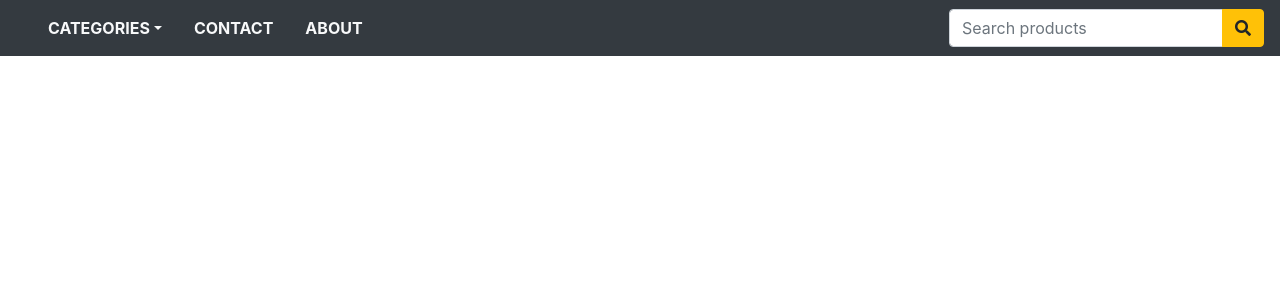
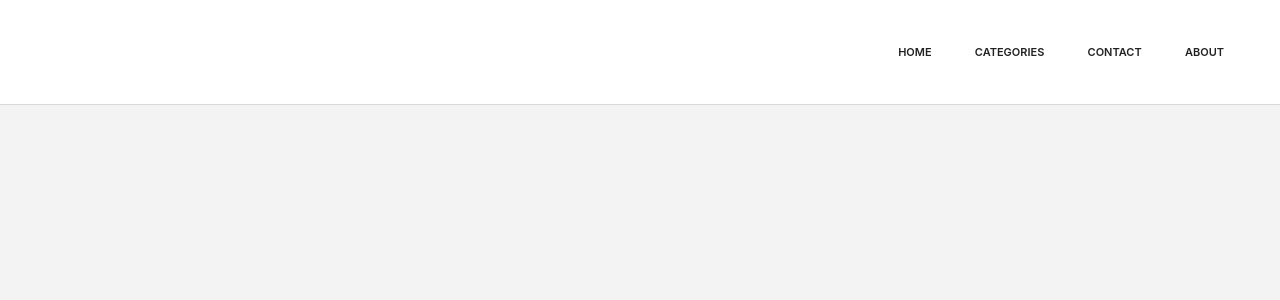
Before and after one commit to CrimsonMckay/Ecommerce, a Django app: template store/templates/base.html in a window 1280 px wide. Shown: the top 300 px of the page. Run offline with Django 3.2, Linux system fonts and the light colour scheme; the template is opened without the code that fills it, so the values that code supplies are empty; parts of the project's set-up code (start-up, migrations or seed data) failed here and were passed over; some libraries are stand-ins or nearby versions.

Commit message:
ecommerce product added

```diff
--- /dev/null
+++ b/store/static/css/base.css
@@ -0,0 +1,71 @@
+body {
+    background: #f3f3f3;
+}
+
+.Navbar1 {
+    width: 100%;
+    padding: 22px 36px;
+    grid-auto-columns: 1fr;
+    gap: 30px 36px;
+    grid-template-columns: 1fr 1fr 1fr 1fr 1fr 1fr 1fr 1fr 1fr 1fr 1fr 1fr;
+    grid-template-rows: auto;
+    border-bottom: 1px solid rgba(0, 0, 0, 0.15);
+    background-color: white;
+    font-size: 12px;
+    line-height: 20px;
+    font-weight: 500;
+    z-index: 100;
+    text-transform: uppercase
+}
+
+.Nav1Wrap {
+    display: flex;
+    flex-direction: row;
+    justify-content: space-between;
+    align-items: center;
+    grid-auto-columns: 1fr;
+    gap: 0px 36px;
+    grid-template-columns: 1fr 1fr;
+    grid-template-rows: auto;
+}
+
+.Nav1MenuWrap {
+    display: flex;
+    justify-content: flex-end;
+    align-items: center;
+    flex: 1 1 0%;
+}
+
+.NavLink {
+    margin-right: 10px;
+    margin-left: 10px;
+    padding: 0px;
+    font-size: 11px;
+    font-weight: 600;
+    position: relative;
+    display: inline-block;
+    vertical-align: top;
+    text-decoration: none;
+    color: #222222;
+    padding: 20px;
+    text-align: left;
+    margin-left: auto;
+    margin-right: auto;
+}
+
+.Brand {
+    display: flex;
+    flex-direction: row;
+    justify-content: start;
+    align-items: stretch;
+    padding-left: 0px;
+    position: relative;
+    float: left;
+    text-decoration: none;
+    color: #333333;
+}
+
+.wrapper.m0-100 {
+    padding-top: 0px;
+    padding-bottom: 100px;
+}
--- a/store/templates/base.html
+++ b/store/templates/base.html
@@ -1,5 +1,4 @@
-
-
+{% load static %}
 <!doctype html>
 <html lang="en">
   <head>
@@ -16,6 +15,7 @@
       integrity="sha384-Bfad6CLCknfcloXFOyFnlgtENryhrpZCe29RTifKEixXQZ38WheV+i/6YWSzkz3V"
       crossorigin="anonymous"
     />
+    <link rel="stylesheet" href="{% static 'css/base.css' %}">
     <title>{% block title %} {% endblock %}</title>
   </head>
   <body>
@@ -23,40 +23,30 @@
 <a href="{% url 'home' %}">Home</a> |
 <a href="{% url 'about' %}">About</a><i class="fad fa-bags-shopping"></i>
 </header> {% endcomment %}
-<nav class="navbar navbar-expand-md navbar-light bg-dark">
+<nav class="Navbar1" class="Active Nav1" >
 
-<a href="#" class="navbar-brand"><i class="fas fa-bags-shopping text-warning fa-2x"></i></a>
-<button type="button" class="navbar-toggler bg-light" data-toggle="collapse"
-data-target="#nav"><span class="navbar-toggler-icon"></span></button>
-<div class="collapse navbar-collapse justify-content-between " id="nav" >
-<ul class="navbar-nav">
-<li class="nav-item dropdown"><a class="nav-link text-light text-uppercase font-weight-bold px-3 dropdown-toggle"
-href="" data-toggle="dropdown">Categories</a>
-<div  class="dropdown-menu" >
-<a class="dropdown-item" href="">Category 1</a>
-<a class="dropdown-item" href="">Category 2</a>
-<a class="dropdown-item" href="">Category 3</a>
-<a class="dropdown-item" href="">Category 4</a>
-<a class="dropdown-item" href="">Category 5</a>
-</div>
-</li>
-<li class="nav-item"><a class="nav-link text-light text-uppercase font-weight-bold px-3" href="">Contact</a></li>
-<li class="nav-item"><a class="nav-link text-light text-uppercase font-weight-bold px-3" href="">About</a></li>
-</ul>
-<form class="form-inline ml-3">
-<div class="input-group">
-    <input type="search" placeholder="Search products" id="form1" class="form-control" />
-  <div class="input-group-append">
-<button class="btn btn-warning" type="button" class="btn btn-primary">
-    <i class="fas fa-search"></i>
-  </button>
-  </div>
-  </div>
+ <div class="Nav1Wrap">
 
-</form>
-</div>
+ <div class="Nav1MenuWrap">
+ <div class="Nav1Menu">
+ <a href="#" class="NavLink">home</a>
+  <a href="#" class="NavLink">Categories</a>
+   <a href="#" class="NavLink">contact</a>
+ <a href="#" class="NavLink">about</a>
+
+ </div>
+ </div>
+
+
+ </div>
+
 </nav>
 
+<div class="wrapper m0-100">
+
+
+
+</div>
 
 
 
```
Also changed, not shown: store/templates/home.html (+38 -2 lines), store/static/img/image3.jpg (added), store/static/img/logop.png (added), store/static/img/logoy.png (added), store/static/img/product-1.png (added).
